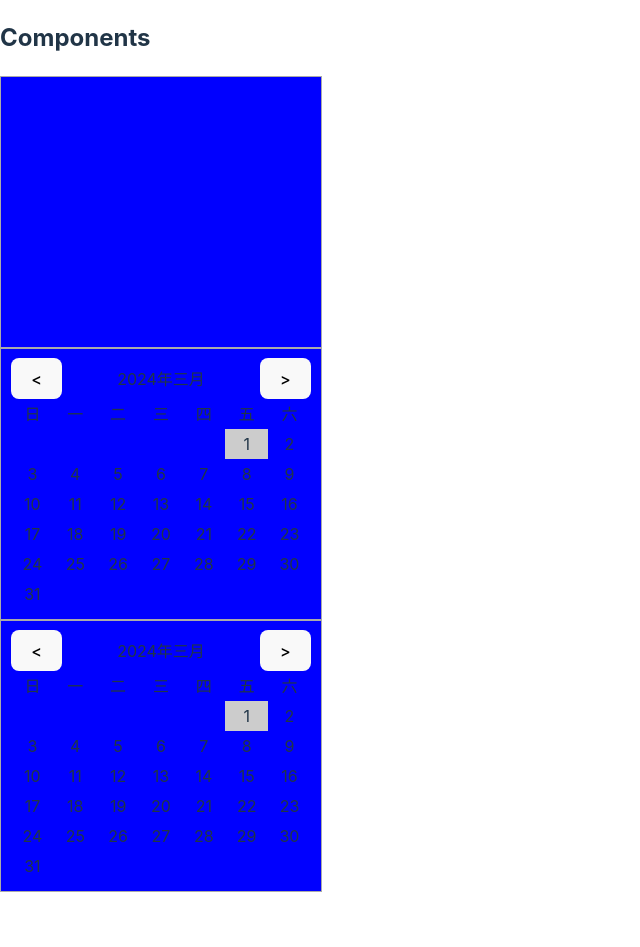
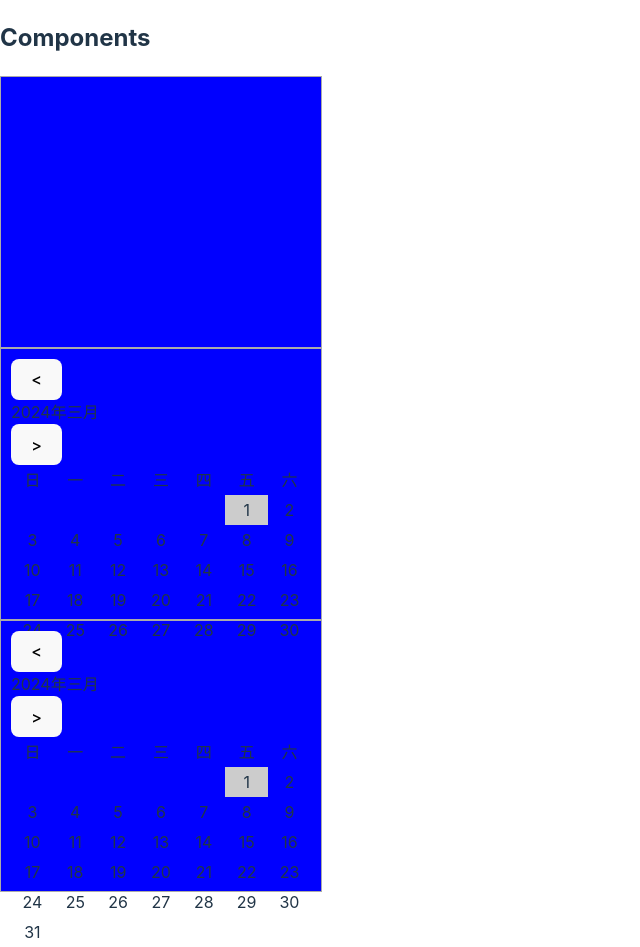
Before and after one commit to AITuring/react-components, a React (Vite) app: page / in a window 1280 px wide. Shown: the whole page, without its empty margins (0-640 px from the left). Before the commit the page ends 892 px from the top, so only its background shows below. Built offline with nearby package versions, Linux system fonts and the light colour scheme.

Commit message:
feat: update tailwindcss

```diff
--- a/src/App.tsx
+++ b/src/App.tsx
@@ -1,4 +1,4 @@
-import { useState, useRef, useEffect } from 'react';
+import { useRef, useEffect } from 'react';
 import Calendar from './components/Calendar';
 import MiniCalendar from './components/MiniCalendar';
 import { MiniCalendarRef } from './components/MiniCalendar';
--- a/src/components/MiniCalendar/index.tsx
+++ b/src/components/MiniCalendar/index.tsx
@@ -83,7 +83,7 @@
 
   return (
     <div className="calendar">
-      <div className="header">
+      <div className="flex justify-between items-center h-40">
         <button onClick={handlePrevMonth}>&lt;</button>
         <div>{date.getFullYear()}年{monthNames[date.getMonth()]}</div>
         <button onClick={handleNextMonth}>&gt;</button>
```
